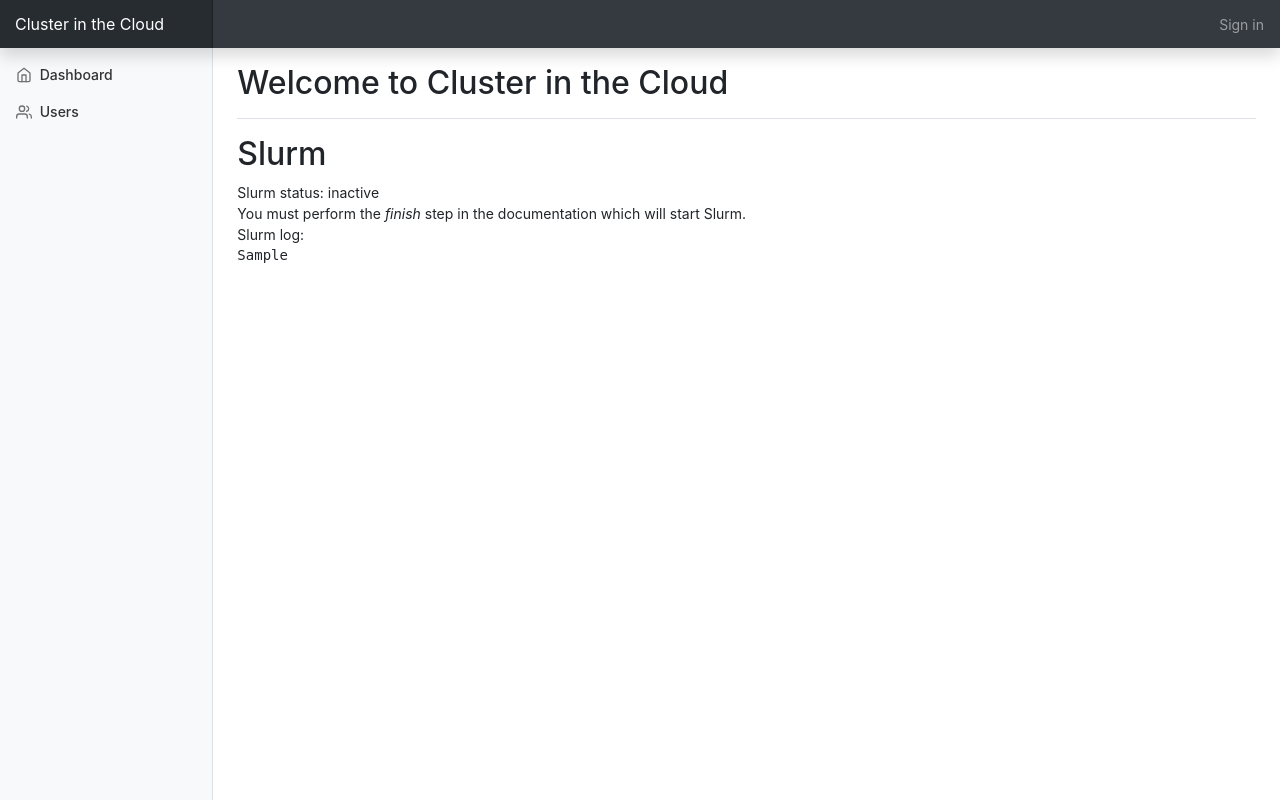
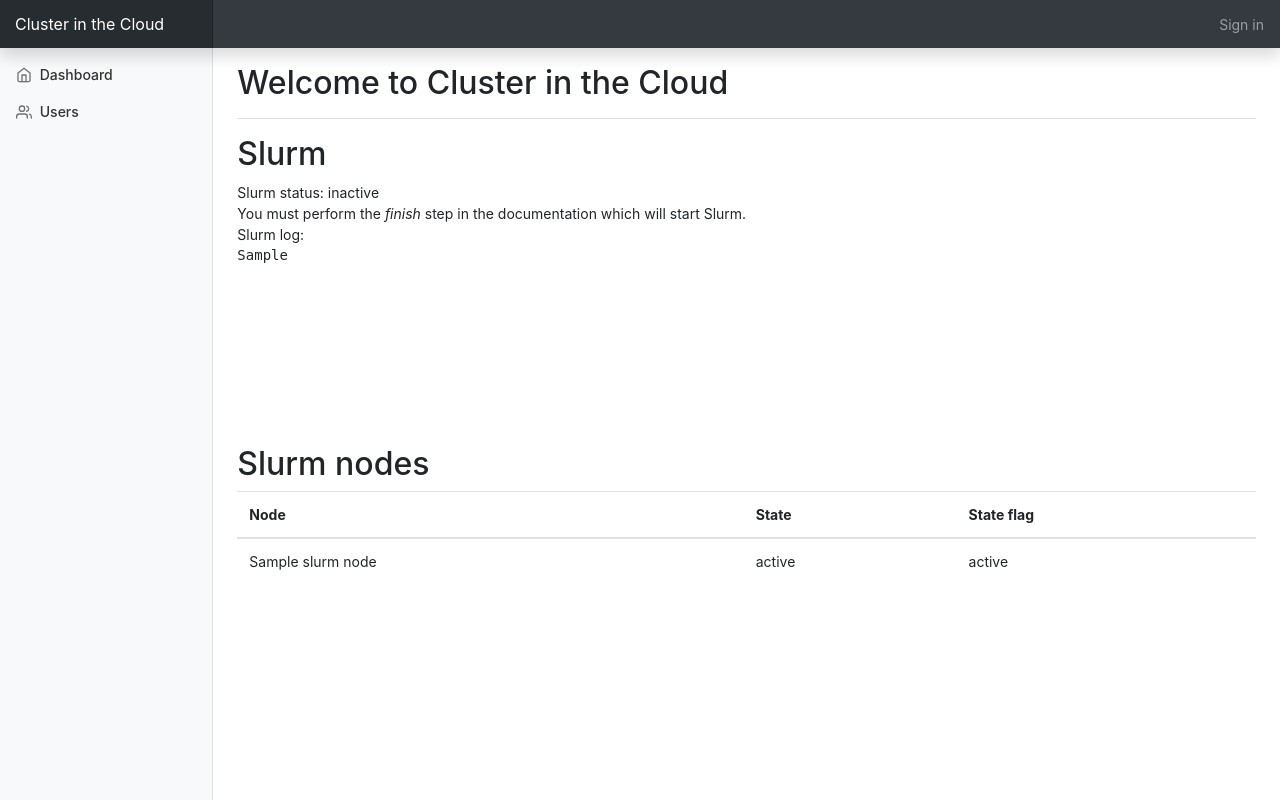
Before and after one commit to clusterinthecloud/webui, a Django app: template mgmt/templates/index.html in a window 1280 px wide. Run offline with Django 3.2, Linux system fonts and the light colour scheme; the template is opened without the code that fills it: most values are stand-ins (such as "Sample title", 1, 10 or a date in 2020); some libraries are stand-ins or nearby versions.

Commit message:
List Slurm nodes in dashboard

```diff
--- a/mgmt/templates/index.html
+++ b/mgmt/templates/index.html
@@ -18,4 +18,25 @@
         Slurm log:
         <div class="log">{{ slurmctld_log | safe }}</div>
     </div>
+
+    <h2>Slurm nodes</h2>
+
+    <table class="table">
+        <thead>
+        <tr>
+            <th scope="col">Node</th>
+            <th scope="col">State</th>
+            <th scope="col">State flag</th>
+        </tr>
+        </thead>
+        <tbody>
+        {% for n in slurm_nodes %}
+            <tr>
+                <td>{{ n.name }}</td>
+                <td>{{ n.state }}</td>
+                <td>{{ n.state_flag }}</td>
+            </tr>
+        {% endfor %}
+        </tbody>
+    </table>
 {% endblock %}
--- a/requirements.txt
+++ b/requirements.txt
@@ -6,3 +6,4 @@ pytest-django
 pytest-mock
 ldap3
 ansi2html
+https://github.com/milliams/python-citc/releases/download/0.2.1/citc-0.2.1-py3-none-any.whl
```
Also changed, not shown: mgmt/views.py (+11 -0 lines).
